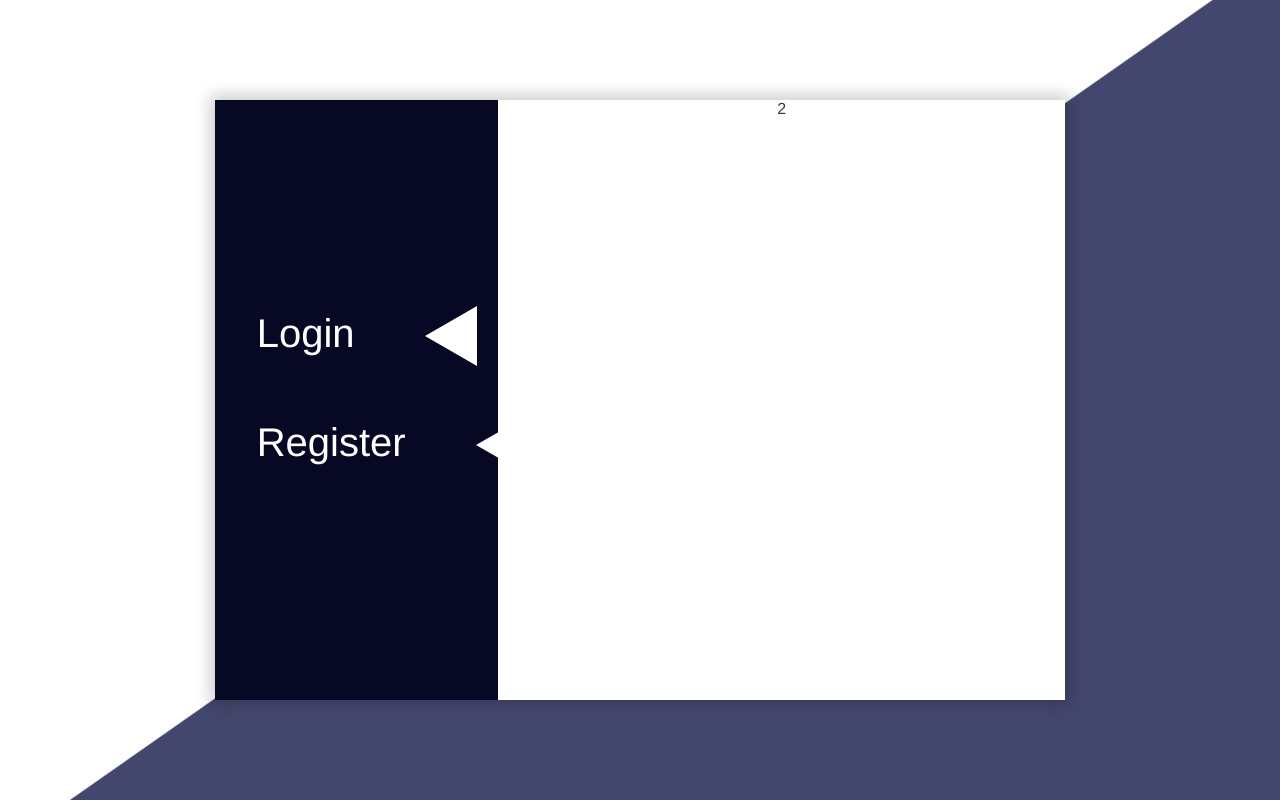
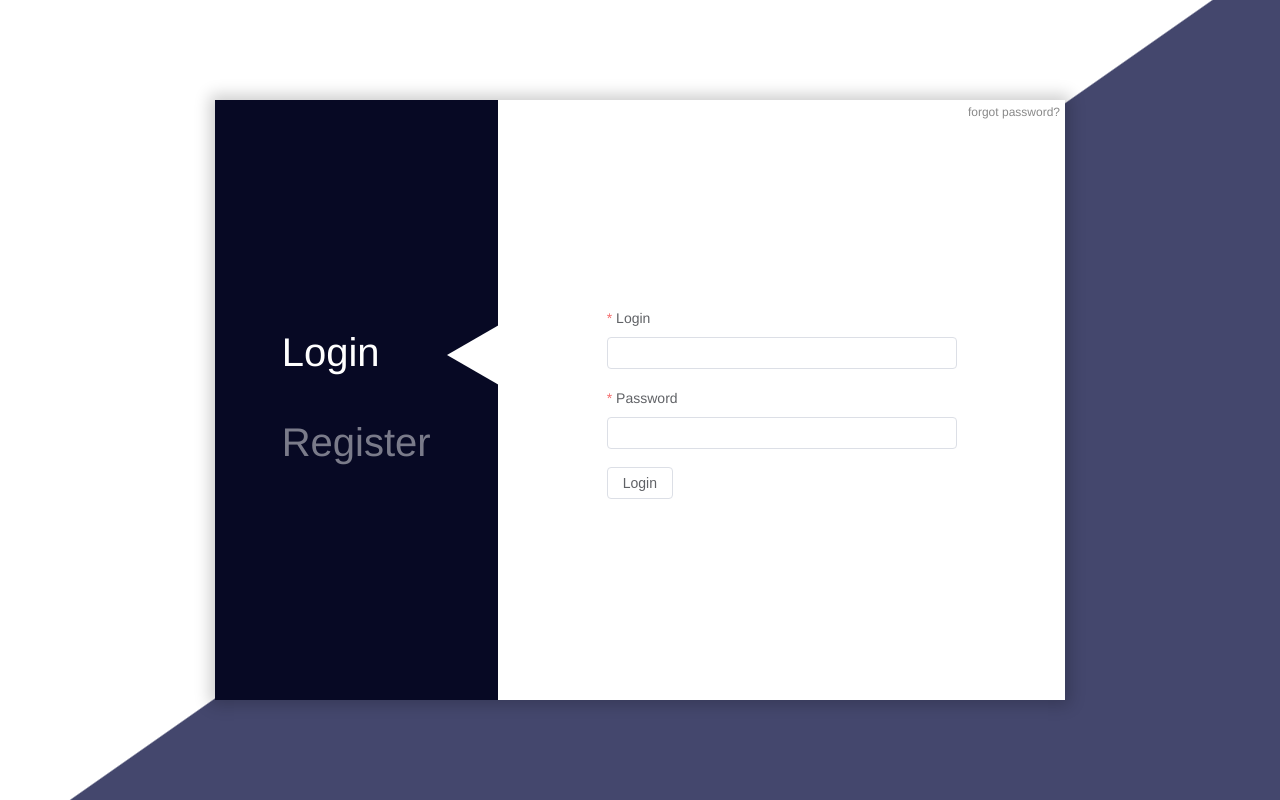
Before and after one commit to DK-Kami/dashboard-vue, a Vue app: page /login in a window 1280 px wide. Built offline with nearby package versions, Linux system fonts and the light colour scheme.

Commit message:
login form

```diff
--- a/src/views/LoginPage/index.vue
+++ b/src/views/LoginPage/index.vue
@@ -3,11 +3,43 @@
     <el-row class="login__card">
       <el-col :span="8" class="login__selector">
         <div class="selector">
-          <div class="selector__item active__item">Login <div class="triangle" /></div>
-          <div class="selector__item active__item">Register <div class="triangle" /></div>
+          <div
+            :class="{ 'active__item' : isAuth }"
+            class="selector__item"
+            @click="isAuth = true"
+          >Login <div class="triangle" /></div>
+
+          <div
+            :class="{ 'active__item' : isReg }"
+            class="selector__item"
+            @click="isAuth = false"
+          >Register <div class="triangle" /></div>
         </div>
       </el-col>
-      <el-col :span="16">2</el-col>
+
+      <el-row class="login-form">
+        <el-col class="login__tip">forgot password?</el-col>
+        <el-col class="form-container">
+          <el-form
+            v-if="isAuth"
+            :model="authData"
+            label-position="top"
+            ref="authForm"
+          >
+            <el-form-item label="Login" prop="login" required>
+              <el-input v-model="authData.login" />
+            </el-form-item>
+
+            <el-form-item label="Password" prop="password" required>
+              <el-input v-model="authData.password" type="password" />
+            </el-form-item>
+
+            <el-form-item >
+              <el-button>Login</el-button>
+            </el-form-item>
+          </el-form>
+        </el-col>
+      </el-row>
     </el-row>
   </div>
 </template>
@@ -15,6 +47,21 @@
 <script>
 export default {
   name: 'LoginPage',
+
+  data: () => ({
+    isAuth: true,
+
+    authData: {
+      login: '',
+      password: '',
+    },
+  }),
+
+  computed: {
+    isReg(){
+      return !this.isAuth;
+    },
+  },
 };
 </script>
 
@@ -55,14 +102,24 @@ export default {
 
     .selector__item {
       display: flex;
-      color: #fff;
+      justify-content: space-between;
       font-size: 40px;
       padding: 20px 0;
-      width: 200px;
+      width: 150px;
+      height: 50px;
+      cursor: pointer;
+      color: #ffffff77;
     }
   }
 
-  .active__item>.triangle::before {
+  .active__item {
+    color: #fff !important;
+
+    .triangle {
+      width: 0px;
+    }
+
+    .triangle::before {
       content: "";
       width: 0;
       height: 0;
@@ -71,8 +128,33 @@ export default {
       border-color: transparent white transparent transparent;
       display: inline-block;
       position: relative;
-    left: 70px;
+      left: 15px;
       top: -5px;
     }
   }
+}
+
+.login-form {
+  display: flex;
+  flex: 1;
+  justify-content: center;
+  // align-self: flex-start;
+  align-self: stretch;
+
+  .login__tip {
+    text-align: end;
+    font-size: 12px;
+    padding: 5px;
+    color: #00000077;
+    cursor: pointer;
+    transition: .4s;
+  }
+  .login__tip:hover {
+    color: #000000aa;
+  }
+
+  .form-container {
+    max-width: 350px;
+  }
+}
 </style>
```
Lines whose indentation alone changed are shown as unchanged.
